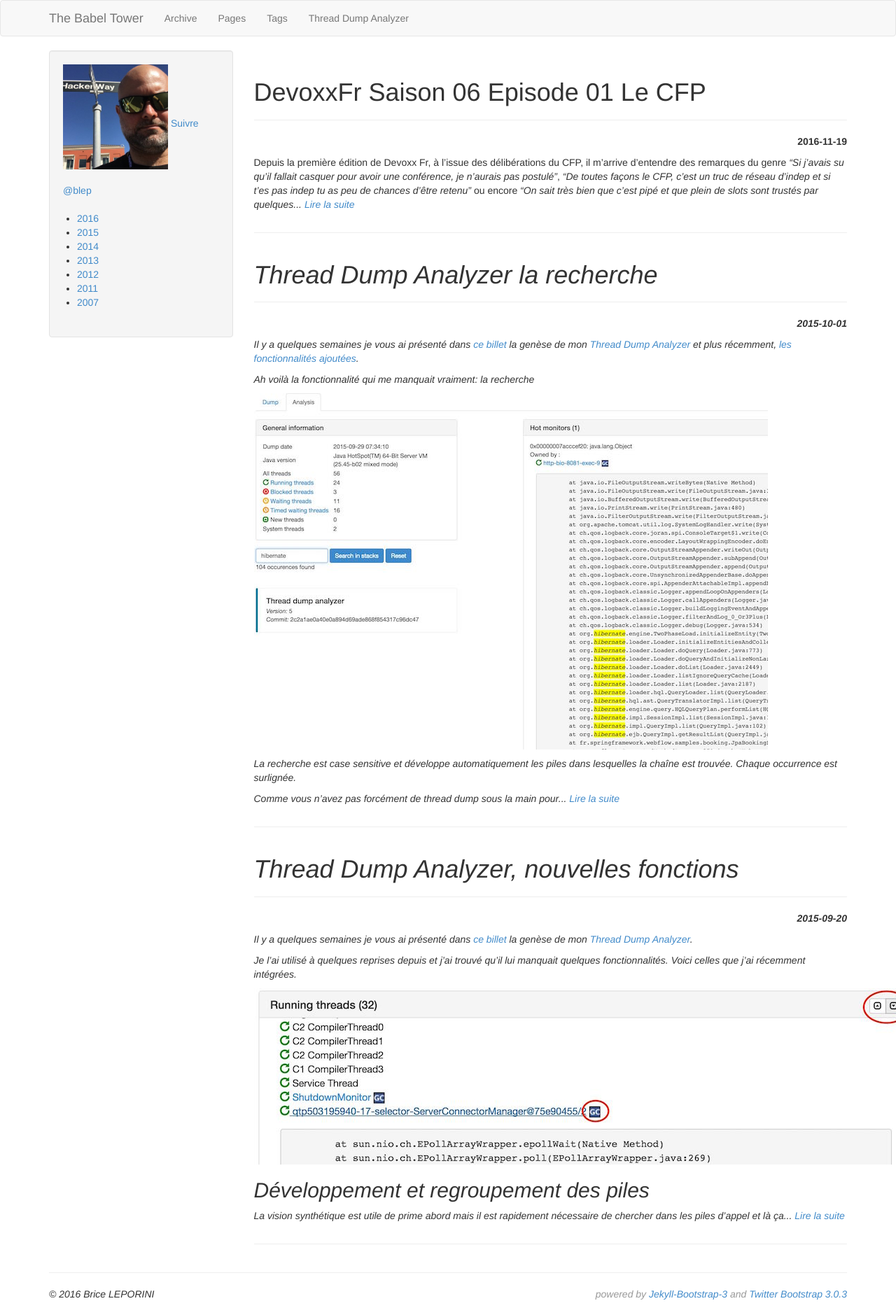
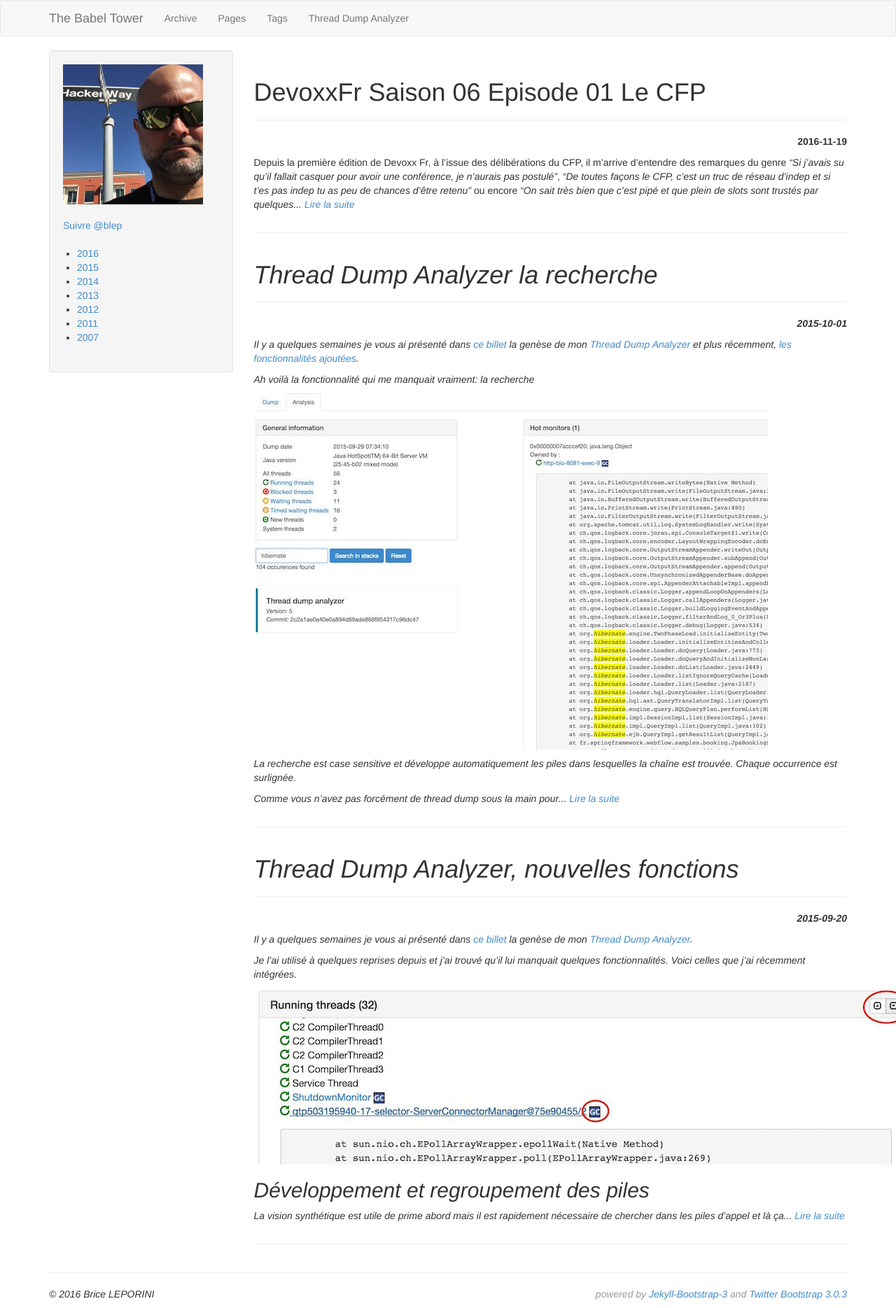
Before and after one commit to bleporini/blog, a Jekyll site: the page built from index.html, in a window 1280 px wide. Shown: the whole page at 70% size. Built offline with Jekyll 4.4.1, drawn with Linux system fonts in a browser that asks for light colours; Markdown is read by kramdown in place of the engine named in the settings; comment, search, counter and statistics services are not loaded.

Commit message:
Avatar size

```diff
--- a/assets/css/tbt.css
+++ b/assets/css/tbt.css
@@ -60,5 +60,5 @@ em.highlight{
 }
 
 img.avatar{
-    width: 150px;
+    width: 200px;
 }
```
